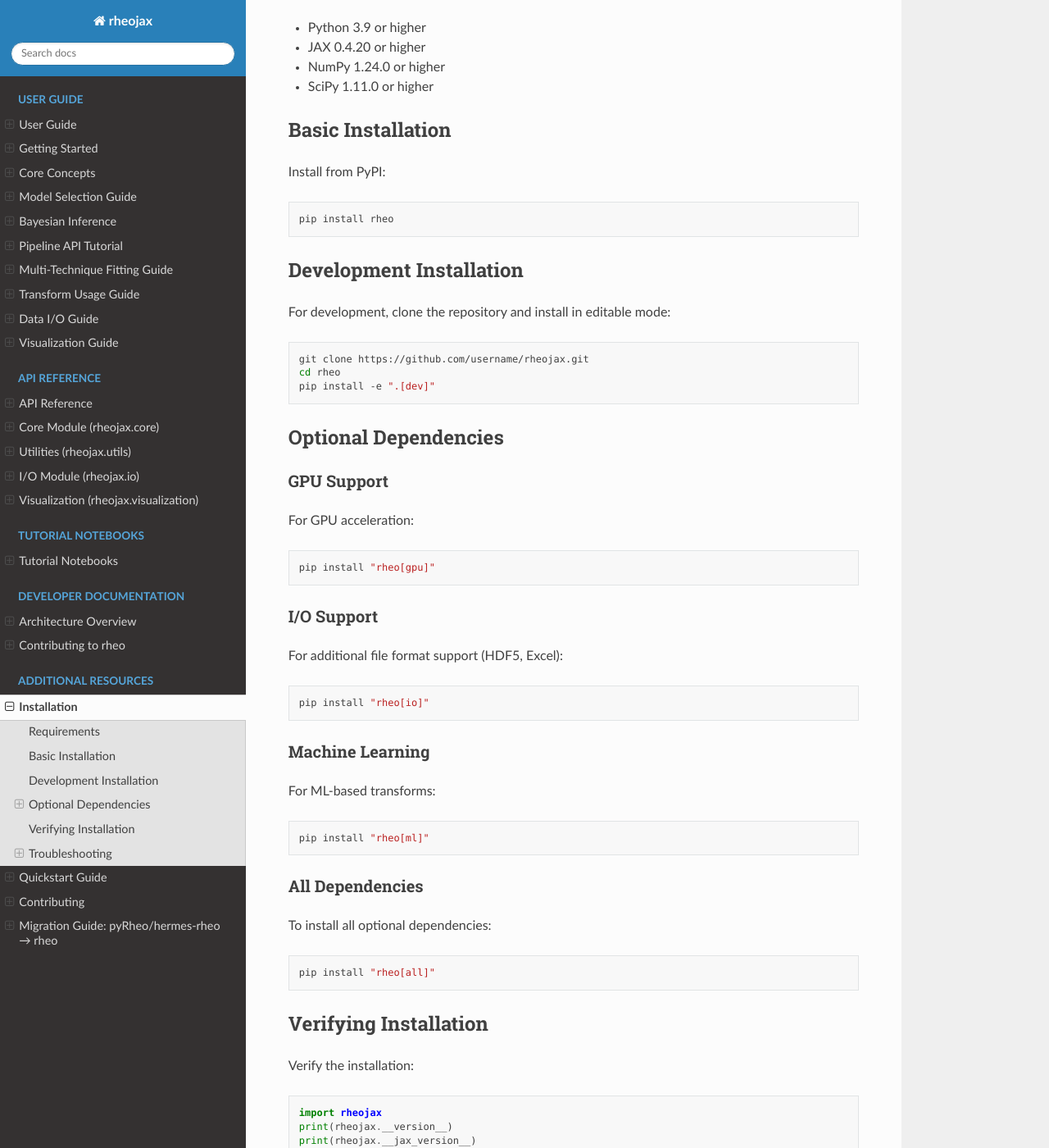
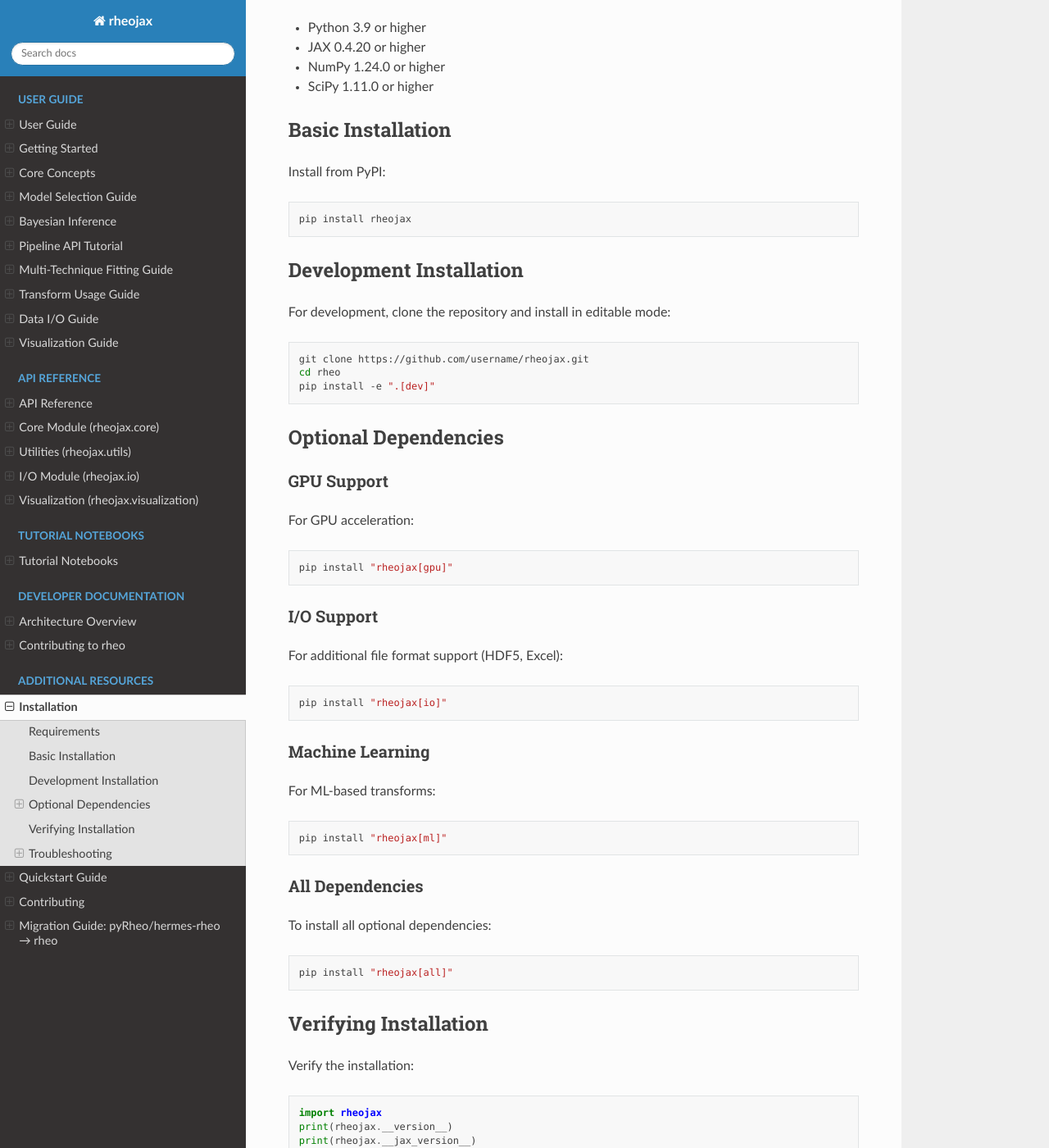
Before and after one commit to imewei/rheojax, a Sphinx documentation site: the page built from docs/source/installation.rst, in a window 1280 px wide and 1400 px high, scrolled down 194 px. Shown: the whole window at 82% size. Built offline with Sphinx 7.4.7 and the Read the Docs theme 3.1.0, drawn with Linux system fonts in a browser that asks for light colours.

Commit message:
docs: fix package name from 'rheo' to 'rheojax'
Corrects pip install examples throughout documentation to use correct
package name 'rheojax' instead of incorrect 'rheo'.

```diff
--- a/docs/source/examples/index.rst
+++ b/docs/source/examples/index.rst
@@ -592,14 +592,14 @@ Install Rheo with all dependencies:
 
 .. code-block:: bash
 
-   pip install rheo[all]
+   pip install rheojax[all]
 
 Or install with specific extras:
 
 .. code-block:: bash
 
-   pip install rheo[bayesian]  # NumPyro + ArviZ
-   pip install rheo[gpu]       # JAX with CUDA (Linux only)
+   pip install rheojax[bayesian]  # NumPyro + ArviZ
+   pip install rheojax[gpu]       # JAX with CUDA (Linux only)
 
 Jupyter Setup
 -------------
--- a/docs/source/installation.rst
+++ b/docs/source/installation.rst
@@ -16,7 +16,7 @@ Install from PyPI:
 
 .. code-block:: bash
 
-   pip install rheo
+   pip install rheojax
 
 Development Installation
 ------------------------
@@ -39,7 +39,7 @@ For GPU acceleration:
 
 .. code-block:: bash
 
-   pip install "rheo[gpu]"
+   pip install "rheojax[gpu]"
 
 I/O Support
 ~~~~~~~~~~~
@@ -48,7 +48,7 @@ For additional file format support (HDF5, Excel):
 
 .. code-block:: bash
 
-   pip install "rheo[io]"
+   pip install "rheojax[io]"
 
 Machine Learning
 ~~~~~~~~~~~~~~~~
@@ -57,7 +57,7 @@ For ML-based transforms:
 
 .. code-block:: bash
 
-   pip install "rheo[ml]"
+   pip install "rheojax[ml]"
 
 All Dependencies
 ~~~~~~~~~~~~~~~~
@@ -66,7 +66,7 @@ To install all optional dependencies:
 
 .. code-block:: bash
 
-   pip install "rheo[all]"
+   pip install "rheojax[all]"
 
 Verifying Installation
 ----------------------
--- a/docs/source/user_guide/getting_started.rst
+++ b/docs/source/user_guide/getting_started.rst
@@ -20,7 +20,7 @@ Basic Installation
 
 Install from PyPI::
 
-    pip install rheo
+    pip install rheojax
 
 For Development
 ~~~~~~~~~~~~~~~
```
Also changed, not shown: README.md (+1 -1 lines).
